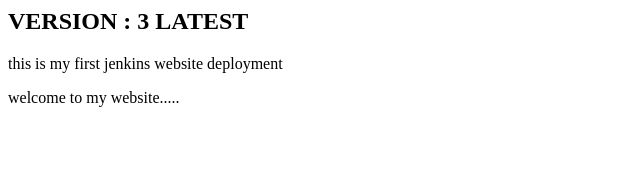
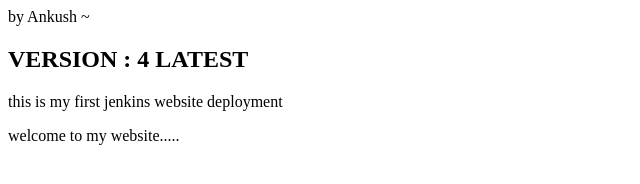
Before and after one commit to C2-803100/devops, a plain HTML site: page index.html in a window 1280 px wide. Shown: the whole page, without its empty margins (0-640 px from the left). Drawn offline with Linux system fonts and the light colour scheme.

Commit message:
version 4..

```diff
--- a/index.html
+++ b/index.html
@@ -1,12 +1,12 @@
 <html>
 <body>
-<h1>
+<a>by Ankush ~ </a>
 
-<h2> VERSION : 3 LATEST</h2>
+<h2> VERSION : 4 LATEST</h2>
 
 this is my first jenkins website deployment
 
 <p>welcome to my website.....</p>
-</h1>
+
 </body>
 </html>
```
